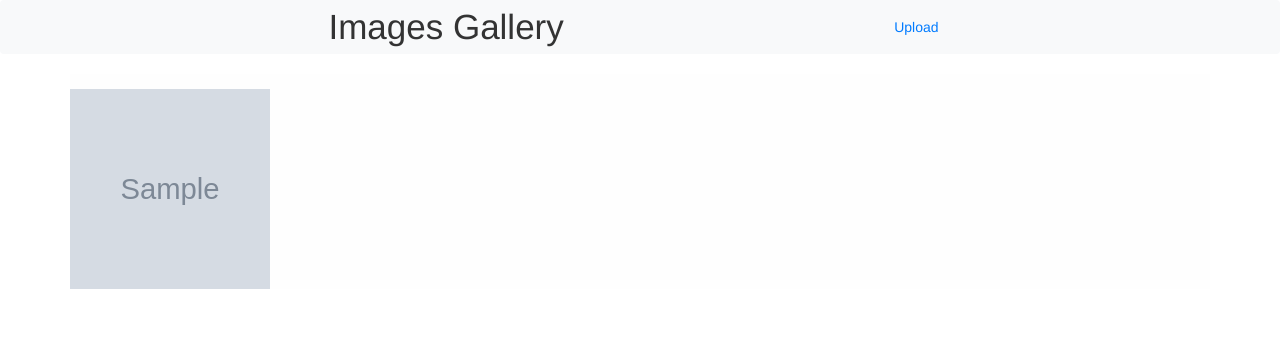
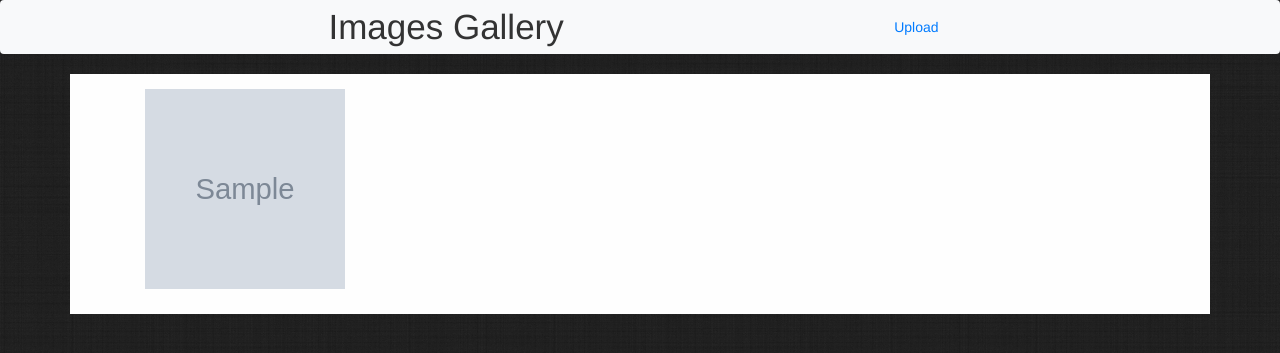
Before and after one commit to RTatineni/ai-image-gallery, a Node server app: template views/index.handlebars in a window 1280 px wide. Shown: the top 353 px of the page. Run offline with Node 20, Linux system fonts and the light colour scheme; the template is opened without the code that fills it: most values are stand-ins (such as "Sample title", 1, 10 or a date in 2020); grey boxes marked "Sample" are stand-in pictures; some libraries are stand-ins or nearby versions.

Commit message:
final css changes

```diff
--- a/public/styles/styles.css
+++ b/public/styles/styles.css
@@ -1,10 +1,7 @@
 body {
   font-family: Verdana, sans-serif;
   margin: 0;
-<<<<<<< HEAD
   background-image: url("../styles/images/black-Linen.png");
-=======
->>>>>>> 939f59f016dd62dd0b70e2a5550e56a5db528e50
 }
 
 * {
@@ -12,11 +9,7 @@ body {
 }
 
 .row > .column {
-<<<<<<< HEAD
   padding: 0 75px;
-=======
-  padding: 0 8px;
->>>>>>> 939f59f016dd62dd0b70e2a5550e56a5db528e50
 }
 
 .row:after {
@@ -31,29 +24,17 @@ body {
   -ms-flex-wrap: wrap;
   flex-wrap: wrap;
   margin-right: 0px;
-<<<<<<< HEAD
   margin-left: 0px;
-=======
-  margin-left: 80px;
->>>>>>> 939f59f016dd62dd0b70e2a5550e56a5db528e50
 }
 
 .column {
   float: left;
-<<<<<<< HEAD
   width: 22%;
-=======
-  width: 25%;
->>>>>>> 939f59f016dd62dd0b70e2a5550e56a5db528e50
 }
 
 /* The Modal (background) */
 .modal {
-<<<<<<< HEAD
   /* display: none; */
-=======
-  display: none;
->>>>>>> 939f59f016dd62dd0b70e2a5550e56a5db528e50
   position: fixed;
   z-index: 1;
   padding-top: 100px;
@@ -62,11 +43,7 @@ body {
   width: 100%;
   height: 100%;
   overflow: auto;
-<<<<<<< HEAD
   /* background-color: black; */
-=======
-  background-color: black;
->>>>>>> 939f59f016dd62dd0b70e2a5550e56a5db528e50
 }
 
 /* Modal Content */
@@ -131,11 +108,7 @@ body {
 /* On hover, add a black background color with a little bit see-through */
 .prev:hover,
 .next:hover {
-<<<<<<< HEAD
   background-color: rgba(0, 0, 0, 3);
-=======
-  background-color: rgba(0, 0, 0, 0.8);
->>>>>>> 939f59f016dd62dd0b70e2a5550e56a5db528e50
 }
 
 /* Number text (1/3 etc) */
@@ -148,13 +121,9 @@ body {
 }
 
 img {
-<<<<<<< HEAD
   margin-bottom: 25px;
   width: 100%;
   height: auto;
-=======
-  margin-bottom: -4px;
->>>>>>> 939f59f016dd62dd0b70e2a5550e56a5db528e50
 }
 
 .caption-container {
@@ -184,20 +153,12 @@ img.hover-shadow {
 .carousel-control-next, .carousel-control-prev {
 
   z-index: 1;
-<<<<<<< HEAD
+
 }
 
 .container{
 
   background-color: #fefefe;
   padding: 15px 0 0 0;
-<<<<<<< HEAD
+
 }
-
-
-=======
-}
->>>>>>> master
-=======
-}
->>>>>>> 939f59f016dd62dd0b70e2a5550e56a5db528e50
```
